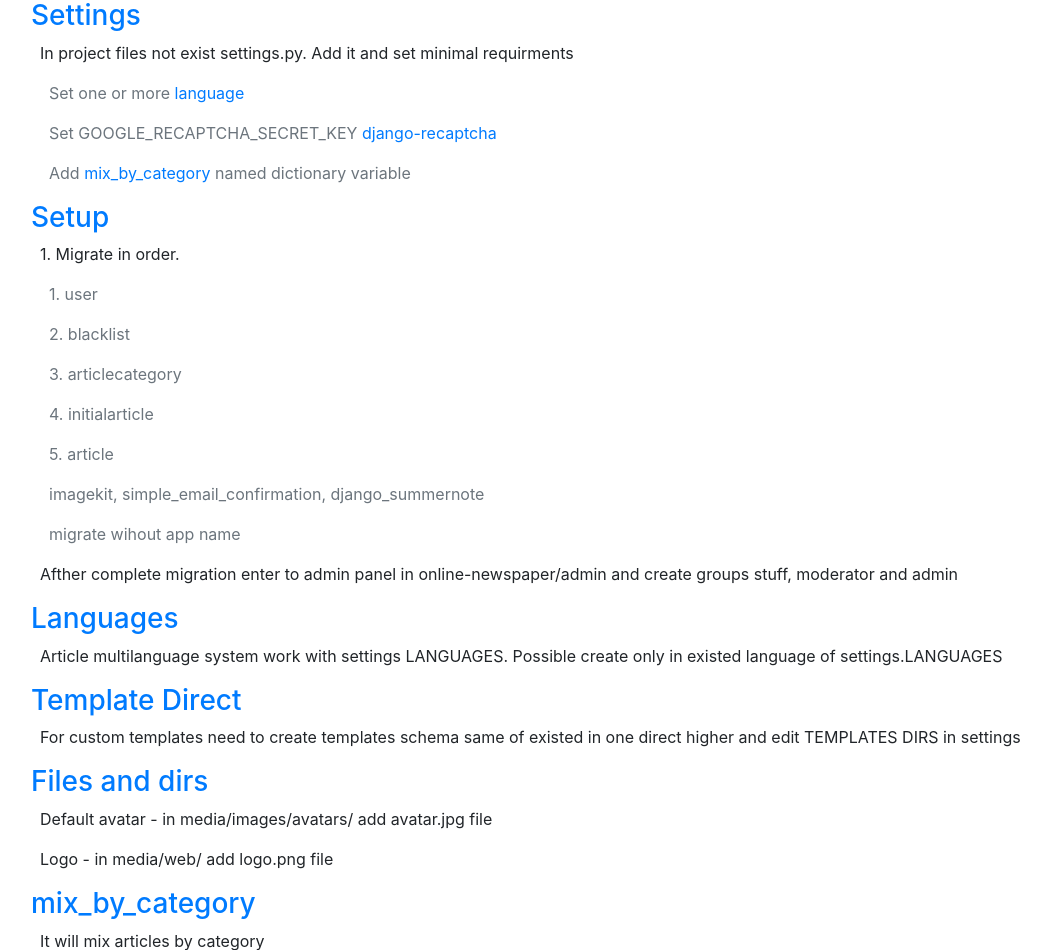
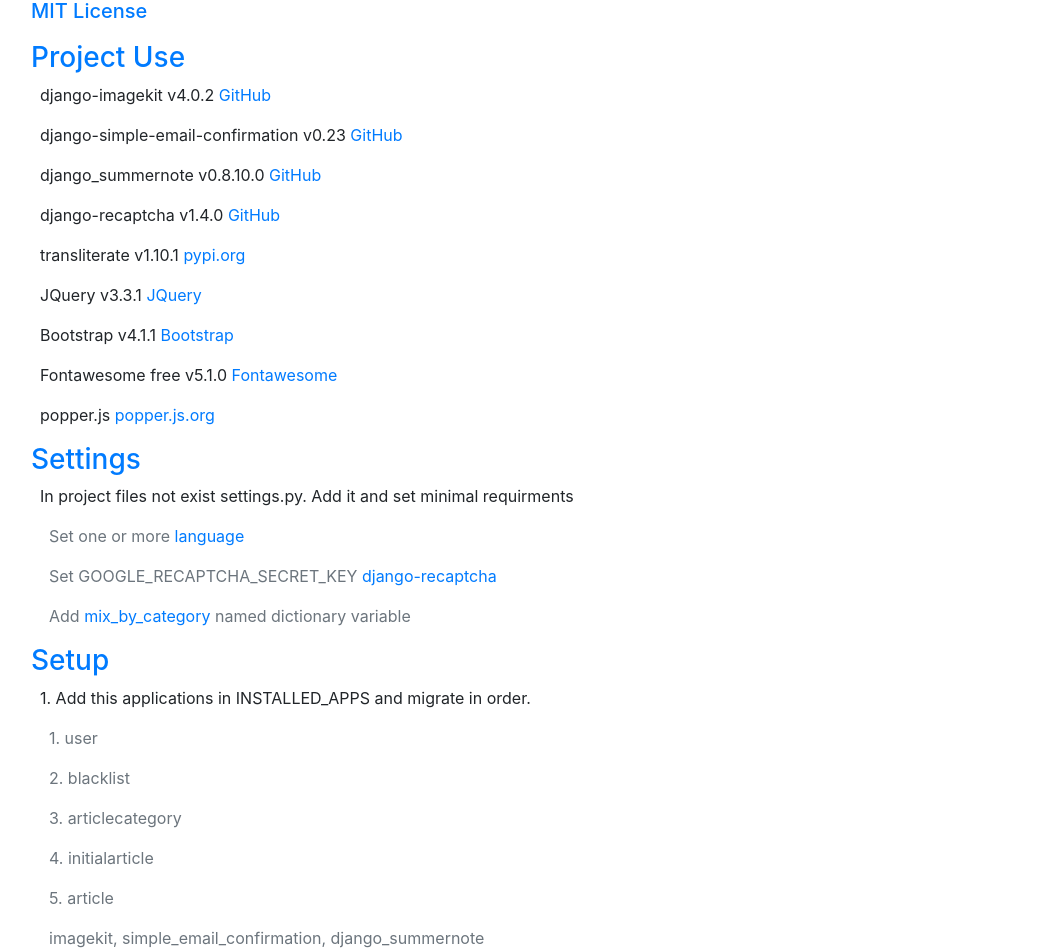
Before and after one commit to hayk-manukyan-dev/online-newspaper, a Django app: template templates/static/documentation.html in a window 1280 px wide. Shown: the part 321-1271 px from the top of the page, without its empty margins (69-1120 px from the left). Run offline with Django 3.2, Linux system fonts and the light colour scheme; the template is opened without the code that fills it, so the values that code supplies are empty; parts of the project's set-up code (start-up, migrations or seed data) failed here and were passed over; some libraries are stand-ins or nearby versions.

Commit message:
detailed documentation

```diff
--- /dev/null
+++ b/__author__.py
@@ -0,0 +1,4 @@
+#!/usr/bin/env python
+
+
+__author__ = 'Hayk Manukyan'
--- a/templates/static/documentation.html
+++ b/templates/static/documentation.html
@@ -8,6 +8,18 @@
 
     <div id="middle" class="container">
         <div class="container">
+            <p class="h5 text-primary"><a href="https://github.com/haykhman/online-newspaper/blob/master/LICENSE" target="_blank">MIT License</a></p>
+            <div class="full-w height-s"></div>
+            <p class="h3 text-primary">Project Use</p>
+            <p class="">&nbsp django-imagekit v4.0.2 <a href="https://github.com/matthewwithanm/django-imagekit" target="_blank">GitHub</a></p>
+            <p>&nbsp django-simple-email-confirmation v0.23 <a href="https://github.com/mfogel/django-simple-email-confirmation" target="_blank">GitHub</a></p>
+            <p>&nbsp django_summernote v0.8.10.0 <a href="https://github.com/summernote/django-summernote" target="_blank">GitHub</a></p>
+            <p>&nbsp django-recaptcha  v1.4.0 <a href="https://github.com/praekelt/django-recaptcha" target="_blank">GitHub</a></p>
+            <p>&nbsp transliterate v1.10.1 <a href="https://pypi.org/project/transliterate/" target="_blank">pypi.org</a></p>
+            <p>&nbsp JQuery v3.3.1 <a href="https://jquery.com/" target="_blank">JQuery</a></p>
+            <p>&nbsp Bootstrap v4.1.1 <a href="http://getbootstrap.com/" target="_blank">Bootstrap</a></p>
+            <p>&nbsp Fontawesome free v5.1.0 <a href="https://fontawesome.com/" target="_blank">Fontawesome</a></p>
+            <p>&nbsp popper.js <a href="https://popper.js.org/" target="_blank">popper.js.org</a></p>
             <p class="h3 text-primary">Settings</p>
             <p>&nbsp In project files not exist settings.py. Add it and set minimal requirments</p>
             <p class="text-secondary">&nbsp &nbsp Set one or more <a href="#language">language</a></p>
@@ -15,7 +27,7 @@
             </a></p>
             <p class="text-secondary">&nbsp &nbsp Add <a href="#mix_by_category">mix_by_category</a> named dictionary variable</p>
             <p class="h3 text-primary">Setup</p>
-            <p>&nbsp 1. Migrate in order.</p>
+            <p>&nbsp 1. Add this applications in INSTALLED_APPS and migrate in order.</p>
             <p class="text-secondary">&nbsp &nbsp 1. user</p>
             <p class="text-secondary">&nbsp &nbsp 2. blacklist</p>
             <p class="text-secondary">&nbsp &nbsp 3. articlecategory</p>
@@ -25,7 +37,7 @@
             <p class="text-secondary">&nbsp &nbsp migrate wihout app name</p>
             <p class="">&nbsp Afther complete migration enter to admin panel in online-newspaper/admin and create groups stuff, moderator and admin</p>
             <p id="language" class="h3 text-primary">Languages</p>
-            <p class="">&nbsp Article multilanguage system work with settings LANGUAGES. Possible create only in existed language of settings.LANGUAGES</p>
+            <p class="">&nbsp Article multilanguage system work with settings LANGUAGES. Possible create  only in existed language of settings.LANGUAGES</p>
             <p class="h3 text-primary">Template Direct</p>
             <p class="">&nbsp For custom templates need to create templates schema same of existed in one direct higher and edit TEMPLATES DIRS in settings</p>
             <p class="h3 text-primary">Files and dirs</p>
```
